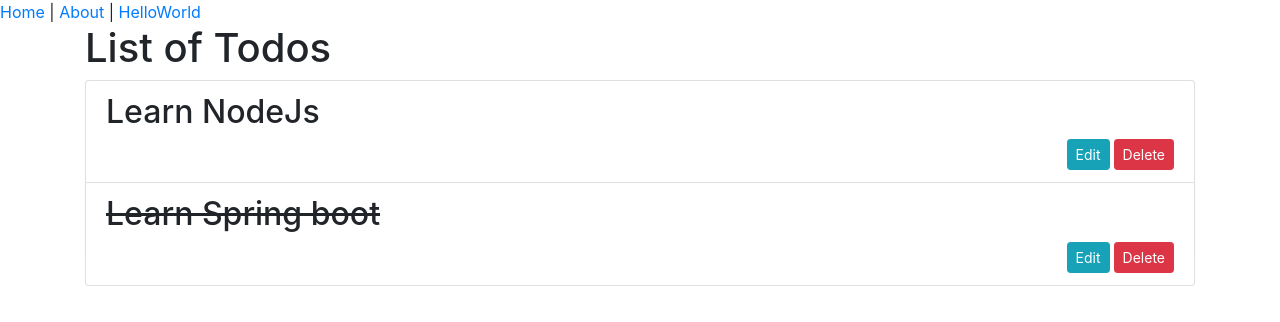
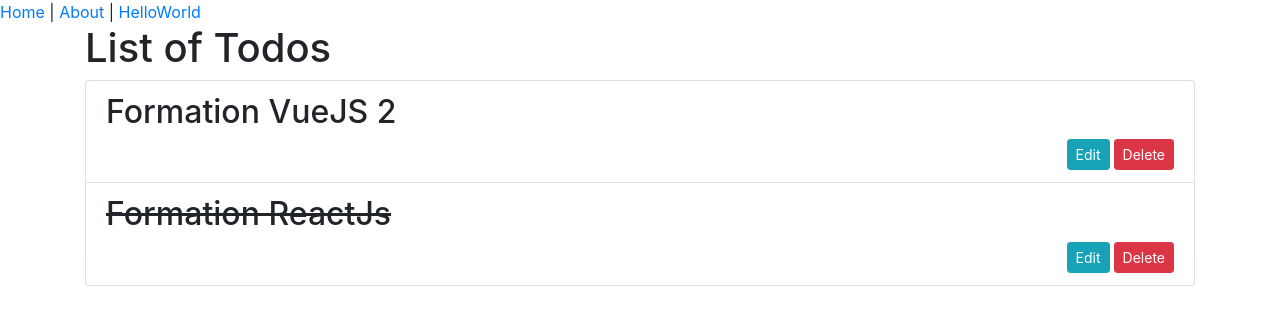
Before and after one commit to Ya27cine/todos, a Vue app: page / in a window 1280 px wide. Shown: the top 322 px of the page. Built offline with nearby package versions, Linux system fonts and the light colour scheme; data requests are answered from the project's data file.

Commit message:
get todos from db

```diff
--- a/src/components/Todos.vue
+++ b/src/components/Todos.vue
@@ -13,6 +13,7 @@
 </template>
 
 <script>
+import axios from 'axios';
 import Todo from "../views/Todo";
 export default {
     name: "Todos",
@@ -21,19 +22,18 @@ export default {
     },
     data(){
       return {
-        todos: [
-          {
-            id: 0,
-            title: "Learn NodeJs",
-            completed: false
-          },
-          {
-            id: 1,
-            title: "Learn Spring boot",
-            completed: true
-          }
-        ]
+        todos: [ ]
       }
+    },
+    methods: {
+        getTodos(){
+           axios.get("http://localhost:3000/todos")
+           .then(res => this.todos = res.data)
+           .catch(err => console.log(err))
+        }
+    },
+    created(){
+      this.getTodos();
     }
 }
 </script>
```
